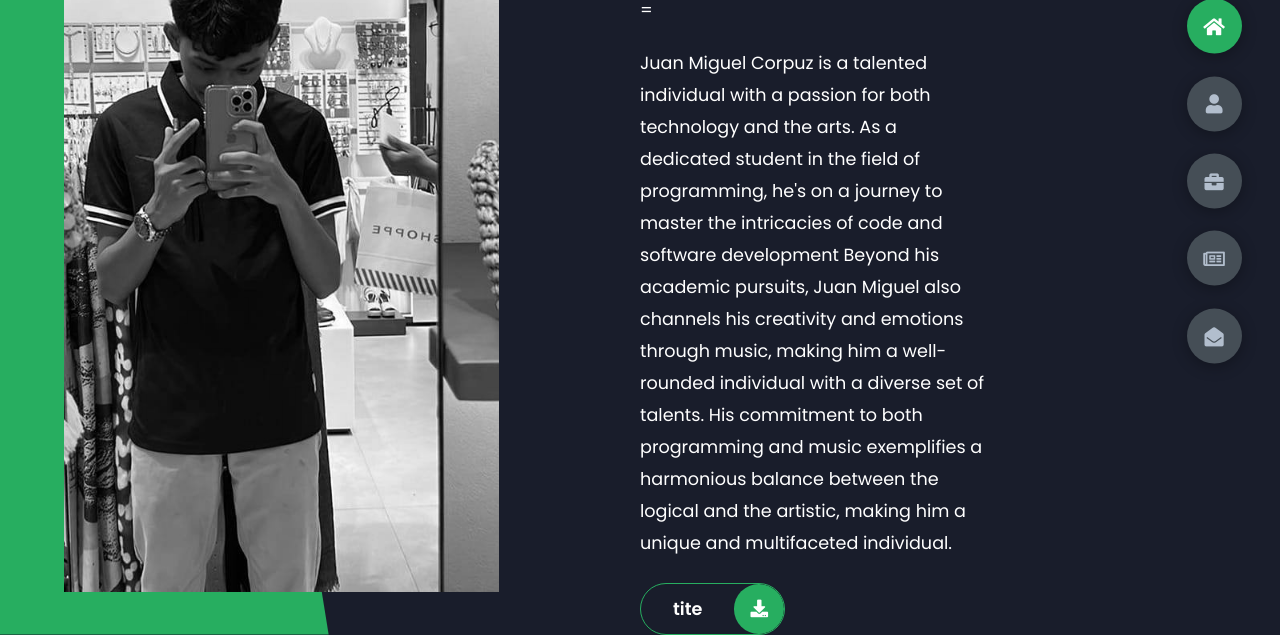
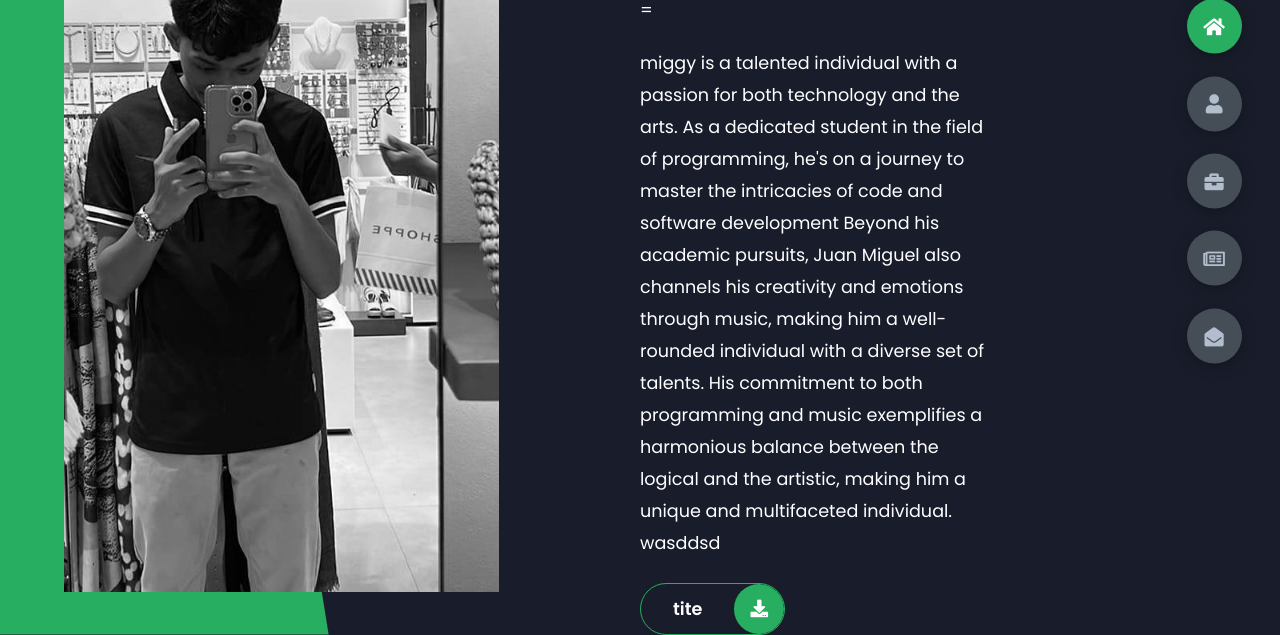
Before and after one commit to tinneee0905/psychup.github.io, a plain HTML site: page index.html in a window 1280 px wide. Shown: the part 219-854 px from the top of the page. Drawn offline with Linux system fonts and the light colour scheme.

Commit message:
haha binahfjsdjf

```diff
--- a/index.html
+++ b/index.html
@@ -26,13 +26,13 @@
                     programmer
                 </h1>=
                 <p>
-                    Juan Miguel Corpuz is a talented individual with a passion for both
+                    miggy is a talented individual with a passion for both
                     technology and the arts. As a dedicated student in the field of programming,
                      he's on a journey to master the intricacies of code and software development
                       Beyond his academic pursuits, Juan Miguel also channels his creativity and emotions
                       through music, making him a well-rounded individual with a diverse set of talents. His
                       commitment to both programming and music exemplifies a harmonious balance between the
-                      logical and the artistic, making him a unique and multifaceted individual.
+                      logical and the artistic, making him a unique and multifaceted individual. wasddsd
 
 
 
@@ -533,7 +533,7 @@
                                 <textarea name="" id="" cols="15" rows="8" placeholder="Message Here..."></textarea>
                             </div>
                             <div class="submit-btn">
-                                <a href="https://www.youtube.com/watch?v=dQw4w9WgXcQ" class="main-btn">
+                                <a href="#" class="main-btn">
                                     <span class="btn-text">Download CV</span>
                                     <span class="btn-icon"><i class="fas fa-download"></i></span>
                                 </a>
```
